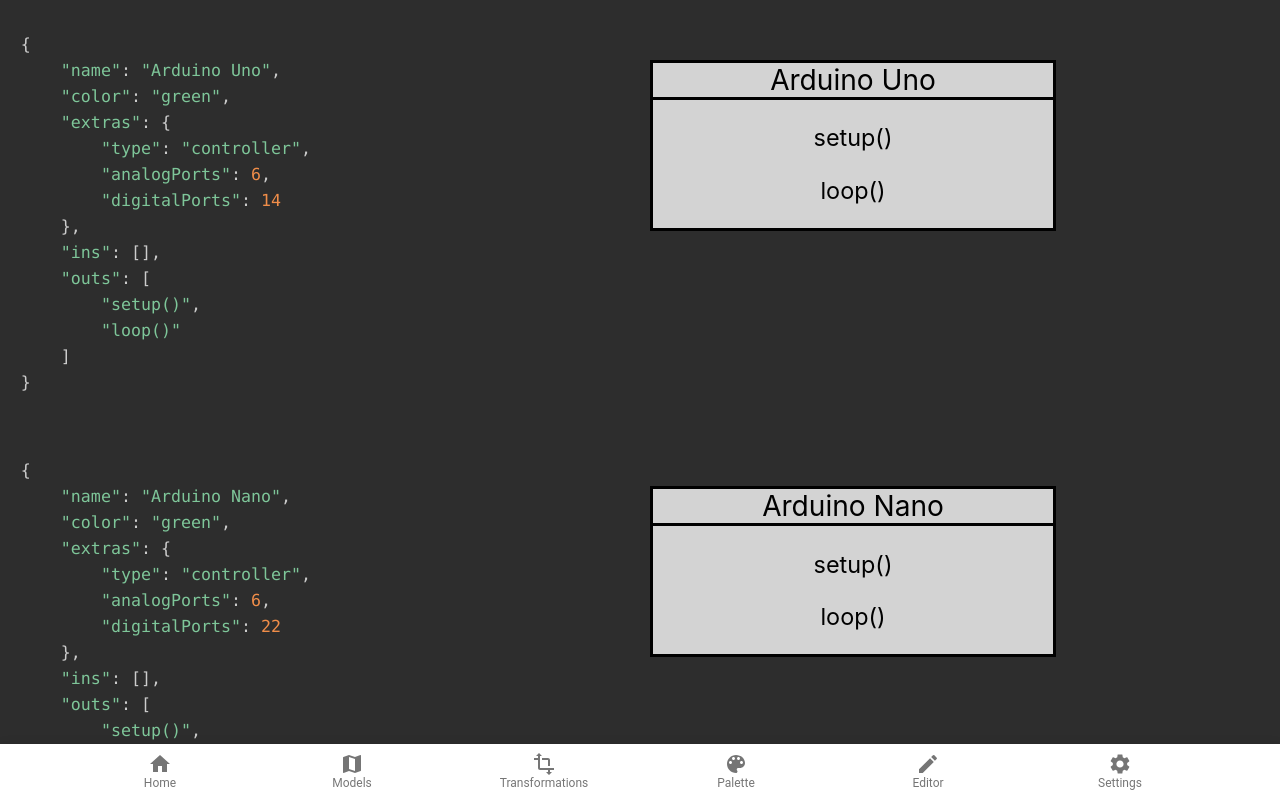
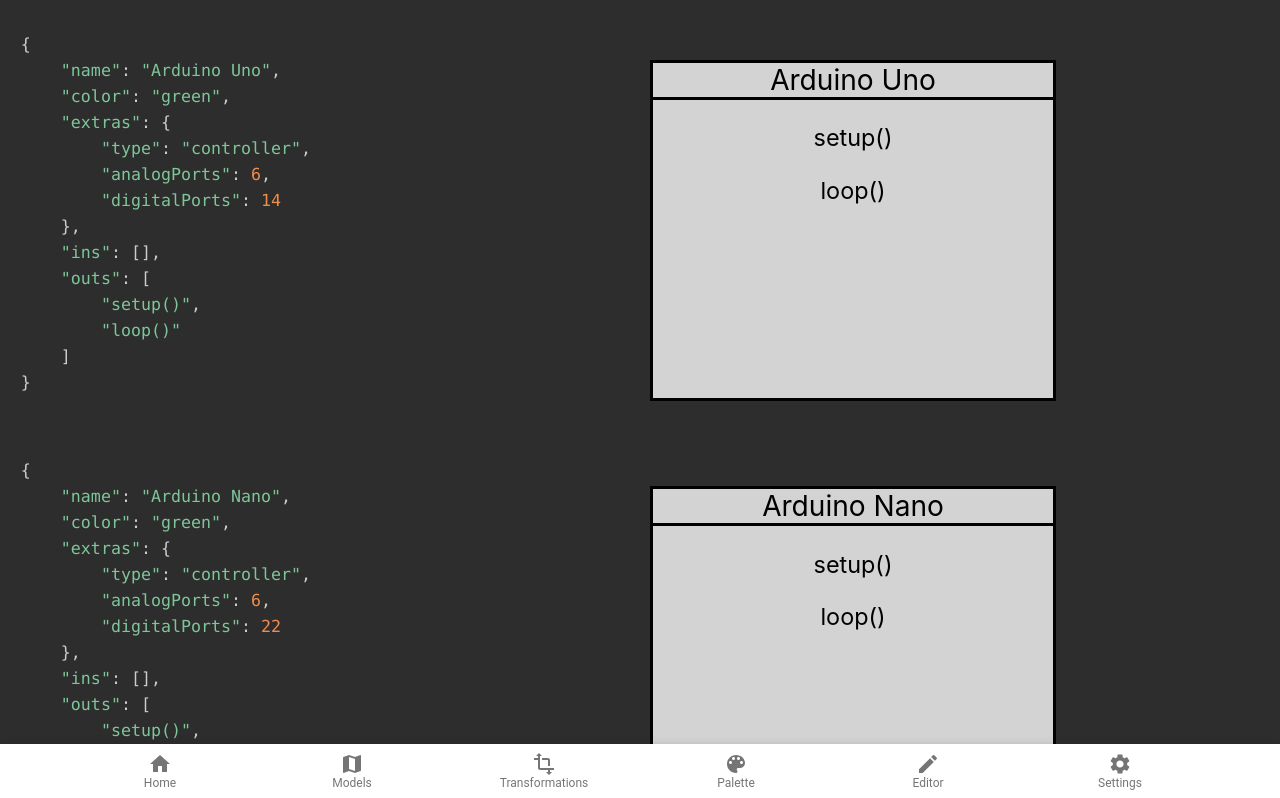
Before and after one commit to rzfzr/MDD4CPD-Legacy, a React (Create React App) app: page /mdd4/palette in a window 1280 px wide. Shown: the top 798 px of the page. Built offline with nearby package versions, Linux system fonts and the light colour scheme.

Commit message:
Moved diagram to component

```diff
--- a/src/components/NavigationBar.tsx
+++ b/src/components/NavigationBar.tsx
@@ -8,7 +8,7 @@
 import HomeIcon from '@material-ui/icons/Home';
 import EditIcon from '@material-ui/icons/Edit';
 import MapIcon from '@material-ui/icons/Map';
-import SwapHorizIcon from '@material-ui/icons/SwapHoriz';
+// import SwapHorizIcon from '@material-ui/icons/SwapHoriz';
 import PaletteIcon from '@material-ui/icons/Palette';
 import SettingsIcon from '@mui/icons-material/Settings';
 import TransformIcon from '@mui/icons-material/Transform';
--- /dev/null
+++ b/src/components/NodeDiagram.tsx
@@ -0,0 +1,31 @@
+
+export default function NodeDiagram(props: { node: any }) {
+    console.log('sup')
+    return <>
+        <div style={{ maxWidth: '400px', border: 'solid', fontSize: '.9em', color: 'black', margin: '60px 0px 25px 0', backgroundColor: 'lightgrey' }}>
+            <div style={{ width: '100%', borderBottom: 'solid 3px', fontSize: '1.2em' }}>
+                {props.node.name}
+            </div>
+
+            {props.node.extras.library &&
+                <div style={{ width: '100%', borderBottom: 'solid 2px' }}>
+                    Library={props.node.extras.library}
+                </div>
+            }
+            {props.node.ins && props.node.ins.length > 0 &&
+                props.node.ins.map((port: any) => {
+                    return <div key={port}>
+                        <p>{port}</p>
+                    </div>
+                })
+            }
+            {props.node.outs && props.node.outs.length > 0 &&
+                props.node.outs.map((port: any) => {
+                    return <div key={port}>
+                        <p>{port}</p>
+                    </div>
+                })
+            }
+        </div>
+    </>
+}
--- a/src/pages/Palette.tsx
+++ b/src/pages/Palette.tsx
@@ -1,13 +1,13 @@
 import { useEffect } from "react";
 import Prism from "prismjs";
 import paletteNodes from "../paletteNodes";
+import NodeDiagram from "../components/NodeDiagram";
 
 export default function PalettePage() {
     useEffect(() => {
         Prism.highlightAll();
     }, [])
     return <div>
-
         {
             paletteNodes.map((node) => {
                 return <div key={node.name} className="grid-container" style={{
@@ -15,40 +15,13 @@
                     gridTemplateColumns: ' 1fr 1fr',
                     gridGap: '20px'
                 }}>
-                    <pre className="grid-child ">
+                    <pre >
                         <code className="language-clike">{JSON.stringify(node, null, "\t")}</code>
                     </pre>
-                    <div className="grid-child">
-                        <div style={{ maxWidth: '400px', border: 'solid', fontSize: '.9em', color: 'black', margin: '60px 0px 25px 0', backgroundColor: 'lightgrey' }}>
-                            <div style={{ width: '100%', borderBottom: 'solid 3px', fontSize: '1.2em' }}>
-                                {node.name}
-                            </div>
-
-                            {node.extras.library &&
-                                <div style={{ width: '100%', borderBottom: 'solid 2px' }}>
-                                    Library={node.extras.library}
-                                </div>
-                            }
-                            {node.ins && node.ins.length > 0 &&
-                                node.ins.map((port: any) => {
-                                    return <div key={port}>
-                                        <p>{port}</p>
-                                    </div>
-                                })
-                            }
-                            {node.outs && node.outs.length > 0 &&
-                                node.outs.map((port: any) => {
-                                    return <div key={port}>
-                                        <p>{port}</p>
-                                    </div>
-                                })
-                            }
-                        </div>
-                    </div>
+                    <NodeDiagram node={node} />
                 </div>
             }
             )
         }
-
     </div>
 }
```
